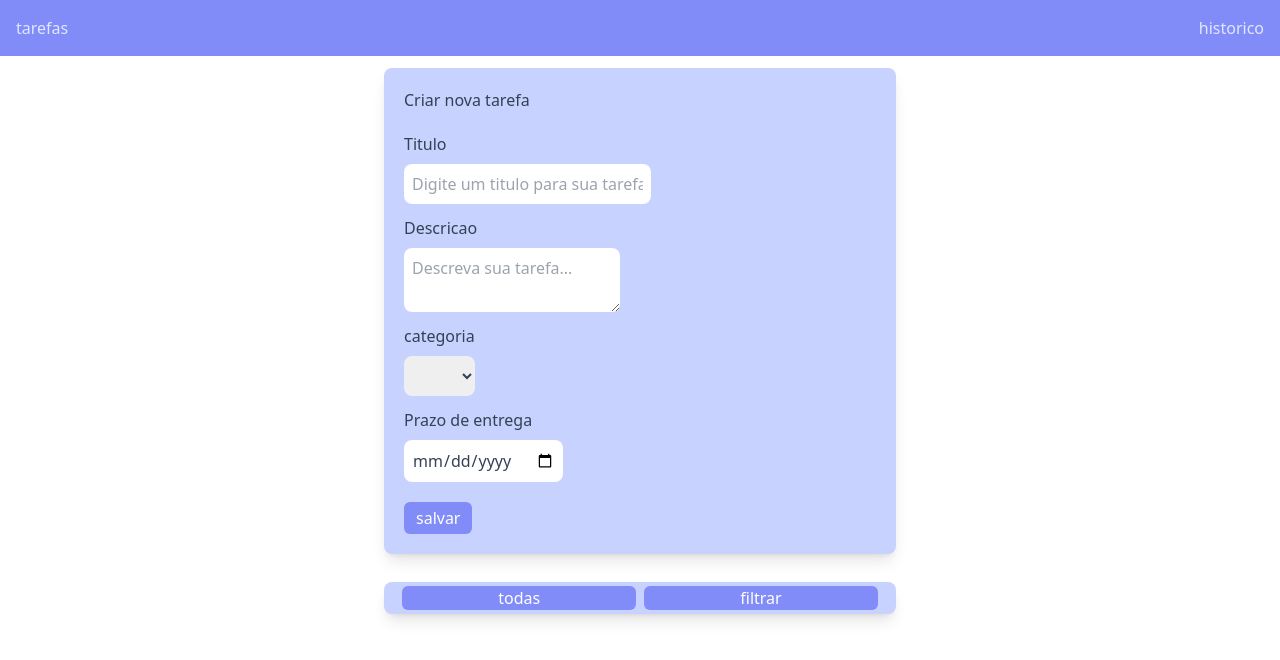
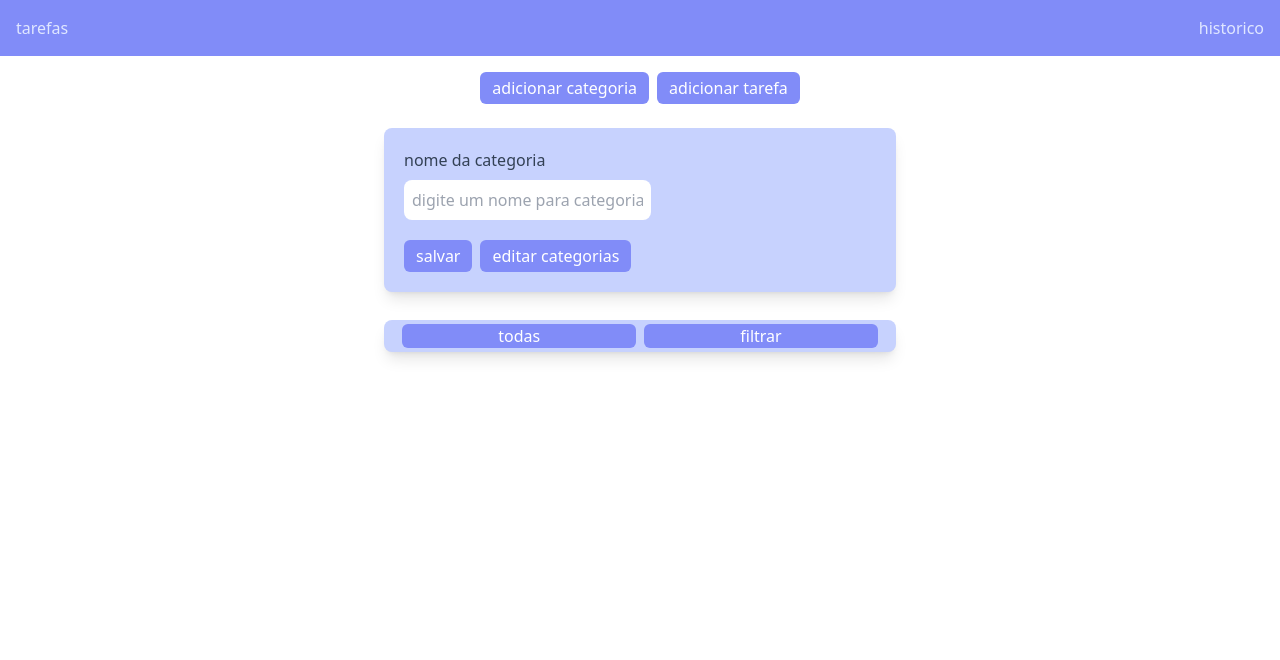
Before and after one commit to anamoraisdev/frontend-todolist, a React (Create React App) app: page / in a window 1280 px wide. Shown: the top 660 px of the page. Built offline with nearby package versions, Linux system fonts and the light colour scheme.

Commit message:
funcao de reativando tarefa

```diff
--- a/src/componentes/navbar.jsx
+++ b/src/componentes/navbar.jsx
@@ -1,8 +1,18 @@
-const Navbar = () => {
+const Navbar = ({setOpenHistorico, openHistorico}) => {
+
+    const exibirHistorico = () => {
+        if(!openHistorico){
+
+            setOpenHistorico(true)
+        }else{
+            setOpenHistorico(false)
+        }
+    }
+
     return (
         <main className="bg-indigo-400 w-[100%] flex justify-between p-4 fixed top-0 left-0 right-0 text-indigo-100">
             <h1>tarefas</h1>
-            <a href="/historico">historico</a>
+            <button onClick={() => exibirHistorico()}>{openHistorico  ? "tarefas" : "historico"}</button>
         </main>
     )
 }
--- a/src/index.js
+++ b/src/index.js
@@ -3,29 +3,12 @@ import ReactDOM from 'react-dom/client';
 import './index.css';
 import App from './App';
 import reportWebVitals from './reportWebVitals';
-import Navbar from './componentes/navbar';
-import {
-  createBrowserRouter,
-  RouterProvider,
-} from "react-router-dom";
-import Historico from './paginas/historico';
 
-const router = createBrowserRouter([
-  {
-    path: "/",
-    element:<App/>,
-  },
-  {
-    path: "/historico",
-    element:<Historico/>,
-  }
-]);
 
 const root = ReactDOM.createRoot(document.getElementById('root'));
 root.render(
   <React.StrictMode>
-    <Navbar/>
-    <RouterProvider router={router} />
+    <App/>
   </React.StrictMode>
 );
 
--- a/src/paginas/historico.jsx
+++ b/src/paginas/historico.jsx
@@ -1,10 +1,10 @@
-import { useState } from "react"
+
 
 const Historico = ({reativarTarefa}) => {
-    const [tarefasConcluidas , setTarefasConcluidas] = useState(JSON.parse(localStorage.getItem("tarefasConcluidas")) || [])
+    const tarefasConcluidas = JSON.parse(localStorage.getItem("tarefasConcluidas")) || []
 
     return (
-        <div>
+        <div className="mt-16">
             {tarefasConcluidas.map((tarefa) =>
                 <div>
                     <p>{tarefa.titulo}</p>
--- a/src/paginas/home.jsx
+++ b/src/paginas/home.jsx
@@ -5,6 +5,7 @@ import CardTarefa from '../componentes/cardTarefa';
 import { Box, Modal } from "@mui/material"
 import FormCategorias from '../componentes/formCategorias';
 import Historico from './historico';
+import Navbar from '../componentes/navbar';
 
 
 const style = {
@@ -24,7 +25,7 @@ const style = {
 
 const Home = () => {
   const [tarefas, setTarefas] = useState(JSON.parse(localStorage.getItem("tarefas")) || [])
-  const [categorias, setCategorias] = useState(JSON.parse(localStorage.getItem("categorias"))|| [])
+  const [categorias, setCategorias] = useState(JSON.parse(localStorage.getItem("categorias")) || [])
   const [tarefaAEditar, setTarefaAEditar] = useState(null)
   const [categoriaAEditar, setCategoriaAEditar] = useState(null)
 
@@ -32,7 +33,9 @@ const Home = () => {
   const [openCategoria, setOpenCategoria] = useState(false)
   const [view, setView] = useState(true)
   const [acaoForm, setAcaoForm] = useState("add-tarefa")
-  const [controlForms, setControlForms] = useState("tarefa")
+  const [controlForms, setControlForms] = useState("categoria")
+
+  const [openHistorico, setOpenHistorico] = useState(false)
 
 
 
@@ -64,7 +67,7 @@ const Home = () => {
 
   const filtrarPorCategoria = (categoria) => {
     console.log(categoria)
-    console.log("tarefas:",tarefas)
+    console.log("tarefas:", tarefas)
     return tarefas.filter((tarefa) => tarefa.categoria === categoria.nome)
   }
 
@@ -78,9 +81,16 @@ const Home = () => {
     setCategoriaAEditar(categoria)
   }
 
+  const reativarTarefa = (tarefa) => {
+    setTarefas([...tarefas, tarefa])
+    localStorage.setItem("tarefas", JSON.stringify([tarefas]))
+  }
 
   return (
-    <div className="mt-1">
+    <div>
+      <Navbar setOpenHistorico={setOpenHistorico} openHistorico={openHistorico}/>
+      {!openHistorico ?
+        <div className="mt-16">
           <header className='flex flex-col items-center'>
             <div className='flex justify-center gap-2 m-2'>
               <button onClick={() => setControlForms("categoria")} className="py-1 px-3 bg-indigo-400 rounded-md text-white hover:bg-indigo-500">adicionar categoria</button>
@@ -114,7 +124,7 @@ const Home = () => {
                         {categoria?.nome}
                       </p>
                       {tarefasDaCategoria.map((tarefa) =>
-                    <CardTarefa key={tarefa.id} tarefa={tarefa} openModal={openModal} excluirTarefa={excluirTarefa} tarefas={tarefas} setTarefas={setTarefas}/>
+                        <CardTarefa key={tarefa.id} tarefa={tarefa} openModal={openModal} excluirTarefa={excluirTarefa} tarefas={tarefas} setTarefas={setTarefas} />
                       )}
                     </div>)
                 })}
@@ -122,12 +132,16 @@ const Home = () => {
 
               {view && tarefas.map((tarefa) =>
                 <div key={tarefa.id} className='min-w-[100%]'>
-              <CardTarefa tarefa={tarefa} openModal={openModal} excluirTarefa={excluirTarefa} tarefas={tarefas}  setTarefas={setTarefas}/>
+                  <CardTarefa tarefa={tarefa} openModal={openModal} excluirTarefa={excluirTarefa} tarefas={tarefas} setTarefas={setTarefas} />
                 </div>
               )}
             </main>
+          </div>
+        </div>
+          :
+          <Historico reativarTarefa={reativarTarefa} />
+        }
 
-      </div>
 
         {tarefaAEditar !== undefined && tarefaAEditar !== null &&
           <Modal
```
Lines whose indentation alone changed are shown as unchanged.
